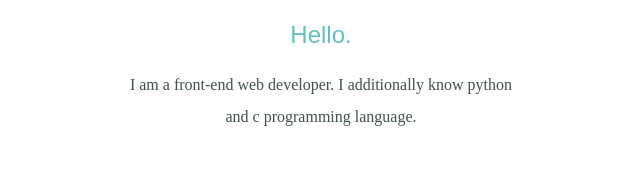
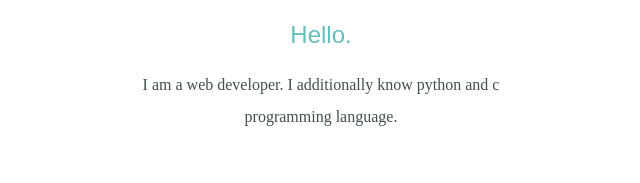
Before and after one commit to yashtiwari615/abc, a plain HTML site: page index.html in a window 1280 px wide. Shown: the part 887-1070 px from the top of the page, 319-959 px from the left. Drawn offline with Linux system fonts and the light colour scheme.

Commit message:
Update index.html

```diff
--- a/index.html
+++ b/index.html
@@ -26,7 +26,7 @@
     <div class="profile">
       <img class="prof" src="11zon_cropped.png" alt="my-image">
       <h2>Hello.</h2>
-      <p class="intro">I am a front-end web developer. I additionally know python and c programming language.</p>
+      <p class="intro">I am a web developer. I additionally know python and c programming language.</p>
     </div>
     <hr>
     <div class="skills">
```
